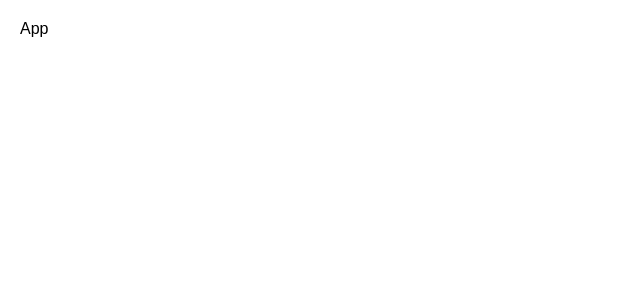
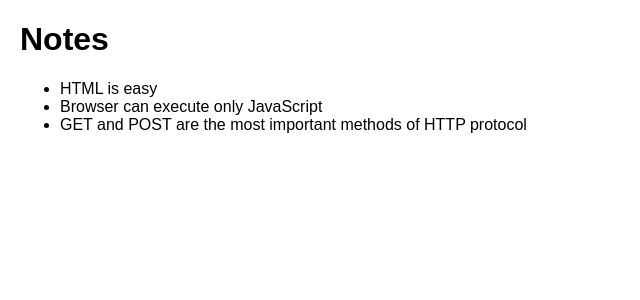
Before and after one commit to githubscientist/react-demo, a React (Create React App) app: page / in a window 1280 px wide. Shown: the top 300 px of the page, without its empty margins (0-640 px from the left). Built offline with nearby package versions, Linux system fonts and the light colour scheme.

Commit message:
rendered all the notes content

```diff
--- a/src/App.js
+++ b/src/App.js
@@ -1570,9 +1570,18 @@
 
 import React from 'react';
 
-function App() {
+function App({ notes }) {
   return (
-    <div>App</div>
+    <div>
+      <h1>Notes</h1>
+      <ul>
+        {
+          notes.map(note => {
+            return <li>{ note.content }</li>
+          })
+        }
+      </ul>
+    </div>
   )
 }
 
```
